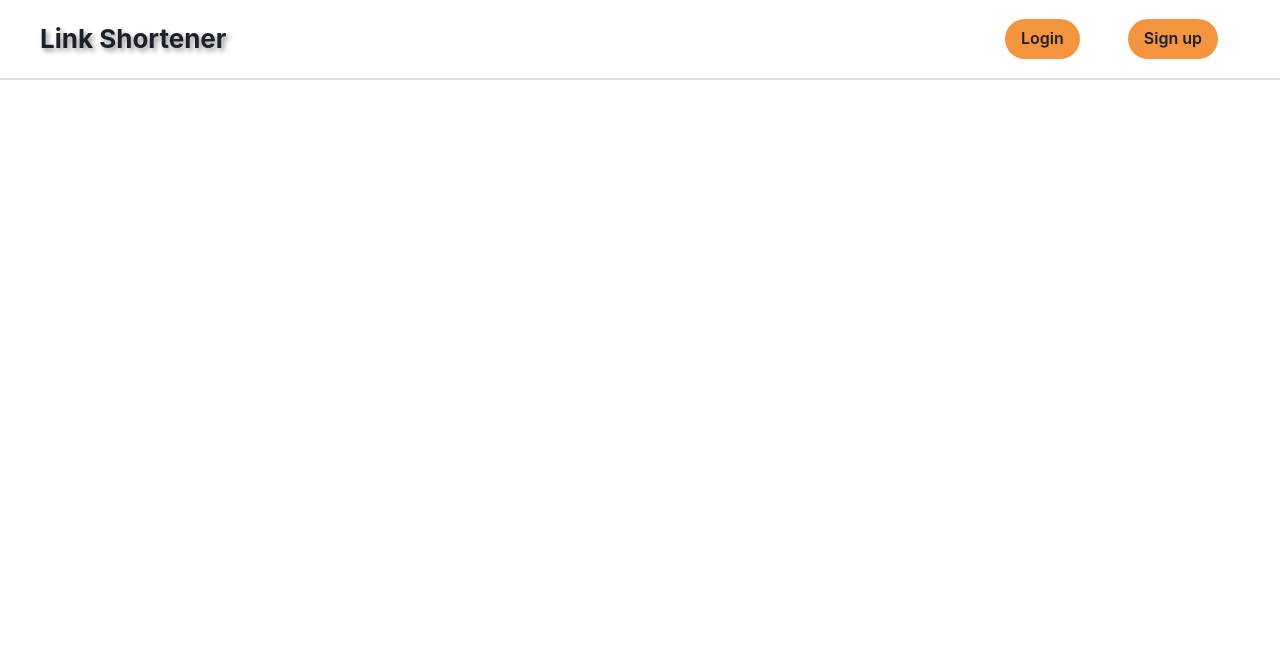
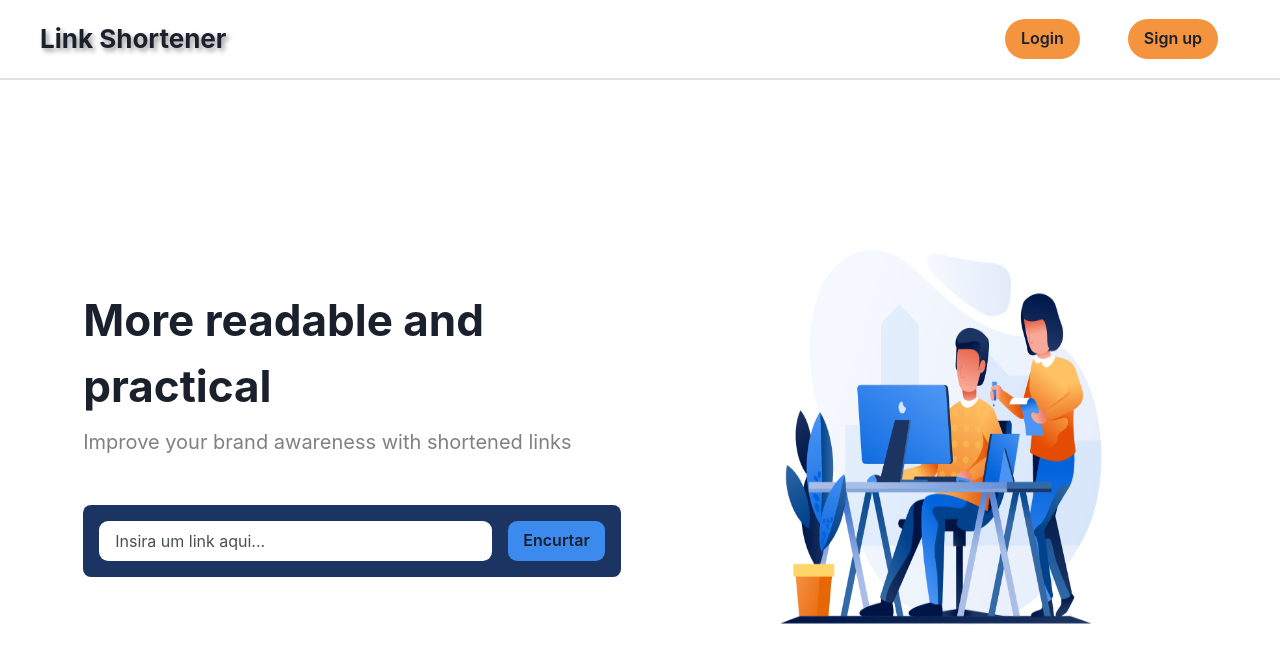
Before and after one commit to MatheusMoura-M/desafio-speedio_front, a React (Vite) app: page / in a window 1280 px wide. Shown: the top 662 px of the page. Built offline with nearby package versions, Linux system fonts and the light colour scheme.

Commit message:
increment content home page

```diff
--- /dev/null
+++ b/src/components/Forms/index.tsx
@@ -0,0 +1,56 @@
+import { Flex, Input, Button } from "@chakra-ui/react";
+import { useForm } from "react-hook-form";
+import { yupResolver } from "@hookform/resolvers/yup";
+import { useState } from "react";
+import { shortenLinkSchema } from "../../schemas";
+
+export const FormHome = () => {
+  const [inputSearch, setInputSearch] = useState("");
+
+  const { register, handleSubmit } = useForm({
+    resolver: yupResolver(shortenLinkSchema),
+  });
+
+  const onFormSubmit = (formData: any) => {
+    console.log(formData);
+  };
+
+  return (
+    <Flex
+      as={"form"}
+      w={"100%"}
+      justifyContent={"center"}
+      alignItems={"center"}
+      bg={"#1c3462"}
+      p={"1rem"}
+      borderRadius={".5rem"}
+      gap={"1rem"}
+      onSubmit={handleSubmit(onFormSubmit)}
+    >
+      <Input
+        placeholder="Insira um link aqui..."
+        bg={"white"}
+        border={"none"}
+        color={"black"}
+        w={"80%"}
+        {...register("link")}
+        _placeholder={{
+          color: "grey.2",
+        }}
+        onChange={(e) => {
+          setInputSearch(e.target.value);
+        }}
+        value={inputSearch}
+      />
+      <Button
+        bg={"#3c8aee"}
+        _hover={{
+          bg: "#87a8d3",
+        }}
+        type="submit"
+      >
+        Encurtar
+      </Button>
+    </Flex>
+  );
+};
--- a/src/interface/index.ts
+++ b/src/interface/index.ts
@@ -3,3 +3,7 @@ import { ReactNode } from "react";
 export interface iProviderProps {
   children: ReactNode;
 }
+
+export interface iLink {
+  link: string;
+}
--- a/src/pages/home/index.tsx
+++ b/src/pages/home/index.tsx
@@ -1,10 +1,46 @@
-import { Button, Flex, Image, Input, Text, VStack } from "@chakra-ui/react";
+import { Flex, Image, Text, VStack } from "@chakra-ui/react";
 import Header from "../../components/NavBar";
+import Illus_Working from "../../assets/Illustration_working.png";
+import { FormHome } from "../../components/Forms";
 
 export const Home = () => {
   return (
     <Flex flexDir={"column"}>
       <Header />
+      <Flex
+        minH={"88vh"}
+        w={"100%"}
+        alignItems={"center"}
+        justifyContent={"center"}
+        flexDir={{ base: "column-reverse", md: "row" }}
+        mb={{ base: "3rem", md: 0 }}
+      >
+        <Flex
+          w={{ base: "90%", md: "47%" }}
+          justifyContent={"center"}
+          alignItems={"flex-start"}
+          pl={"4rem"}
+          flexDir={"column"}
+          gap={"3rem"}
+        >
+          <VStack alignItems={"flex-start"}>
+            <Text fontWeight={700} fontSize={"44px"}>
+              More readable and practical
+            </Text>
+            <Text fontWeight={400} color={"grey"} fontSize={"20px"}>
+              Improve your brand awareness with shortened links
+            </Text>
+          </VStack>
+          <FormHome />
+        </Flex>
+        <Flex
+          w={{ base: "90%", md: "50%" }}
+          justifyContent={"center"}
+          alignItems={"center"}
+        >
+          <Image src={Illus_Working} boxSize={520} />
+        </Flex>
+      </Flex>
     </Flex>
   );
 };
--- a/src/schemas/index.ts
+++ b/src/schemas/index.ts
@@ -0,0 +1,6 @@
+import * as yup from "yup";
+import { iLink } from "../interface";
+
+export const shortenLinkSchema: yup.SchemaOf<iLink> = yup.object().shape({
+  link: yup.string().required("Campo obrigatório"),
+});
```
